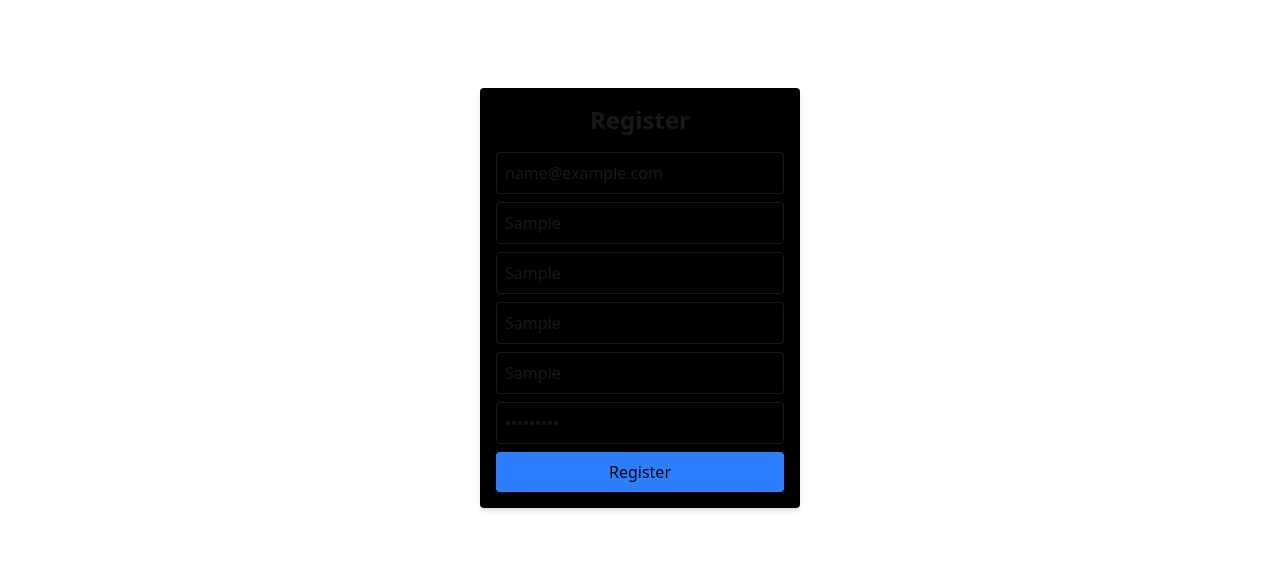
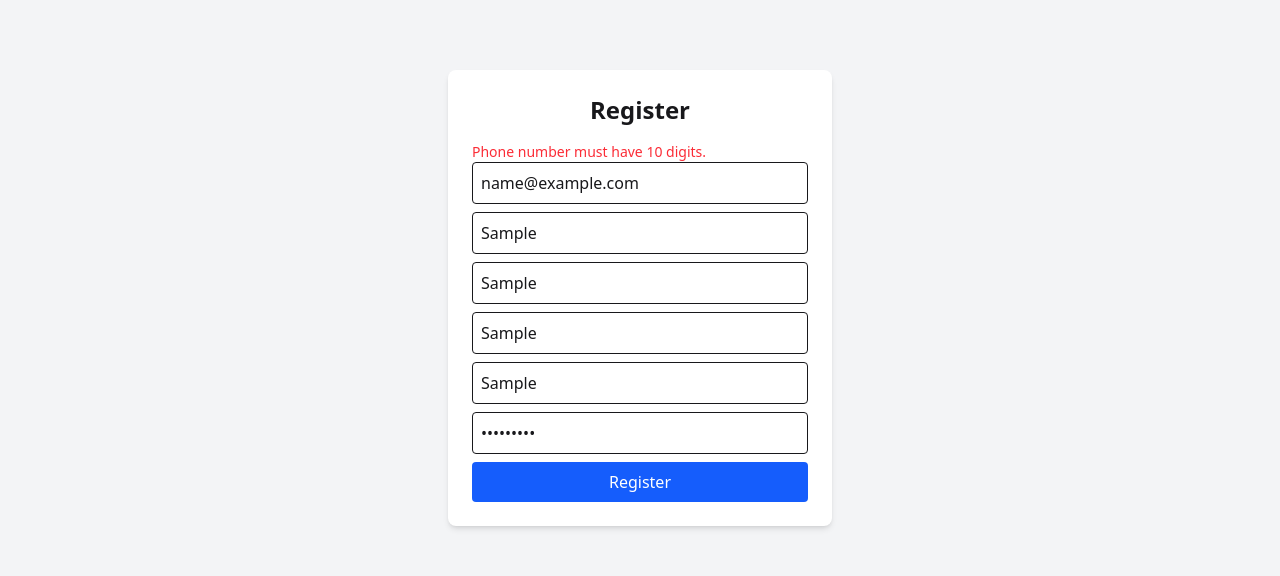
Before and after one commit to A67-JS-FinalProject/Event-Calendar-Project, a React (Vite) app in the folder event-calendar/: page /register in a window 1280 px wide. Both pictures are taken after typing "name@example.com", "Sample", "Sample", "Sample", "Sample", "Sample123" into the empty fields and a click on the button "Register". Shown: the part 190-766 px from the top of the page. Built offline with nearby package versions, Linux system fonts and the light colour scheme; no server answers.

Commit message:
Implement form validation and error handling in Register component

```diff
--- a/event-calendar/src/components/Register/Register.jsx
+++ b/event-calendar/src/components/Register/Register.jsx
@@ -14,98 +14,90 @@ const Register = () => {
   const [lastName, setLastName] = useState("");
   const [phoneNumber, setPhoneNumber] = useState("");
   const [password, setPassword] = useState("");
+  const [errors, setErrors] = useState({});
+  const { setAppState } = useContext(AppContext);
+  const navigate = useNavigate();
 
-  const { setAppState } = useContext(AppContext);
+  const validateFields = () => {
+    let valid = true;
+    let newErrors = {};
 
-  const navigate = useNavigate();
+    if (!email) {
+      newErrors.email = "Email is required.";
+      valid = false;
+    } else if (!/\S+@\S+\.\S+/.test(email)) {
+      newErrors.email = "Invalid email format.";
+      valid = false;
+    }
+    if (!username) {
+      newErrors.username = "Username is required."
+      valid = false;
+    }
+    else if (!username || username.length < 3 || username.length > 30) {
+      newErrors.username = "Username must be between 3 and 30 characters.";
+      valid = false;
+    }
+    if (!firstName || firstName.length < 1 || firstName.length > 30) {
+      newErrors.firstName = "First name must be between 1 and 30 characters.";
+      valid = false;
+    }
+    if (!lastName || lastName.length < 1 || lastName.length > 30) {
+      newErrors.lastName = "Last name must be between 1 and 30 characters.";
+      valid = false;
+    }
+    if (!phoneNumber || !/^\d{10}$/.test(phoneNumber)) {
+      newErrors.phoneNumber = "Phone number must have 10 digits.";
+      valid = false;
+    }
+    if (!password || password.length < 8 || password.length > 30) {
+      newErrors.password = "Password must be between 8 and 30 characters.";
+      valid = false;
+    }
+
+    setErrors(newErrors);
+    return valid;
+  };
 
   const handleRegister = async (e) => {
     e.preventDefault();
+    if (!validateFields()) return;
+
     try {
       const user = await registerUser(email, password);
-      console.log(user);
-
       const token = await getIdToken(user);
 
       setAppState({
         user: user.email,
         userData: { email, username },
-        token: token,
+        token,
       });
 
-      const createdUser = await createUser(
-        email,
-        username,
-        firstName,
-        lastName,
-        phoneNumber
-      );
-      if (!createdUser) {
-        console.error("User creation failed");
-        return;
-      }
+      const createdUser = await createUser(email, username, firstName, lastName, phoneNumber);
+      if (!createdUser) throw new Error("User creation failed.");
 
       navigate("/home");
-      console.log(`Token: ${user}`);
+      console.log(`User registered successfully: ${user.email}`);
     } catch (error) {
-      console.error("Error during registration:", error);
+      console.error("Error during registration:", error.message);
     }
   };
 
   return (
     <>
       <NavBarPublic />
-      <div className="flex justify-center items-center min-h-screen">
-        <form
-          className="flex flex-col p-4 w-80 bg-black shadow-md rounded"
-          onSubmit={handleRegister}
-        >
+      <div className="flex justify-center items-center min-h-screen bg-gray-100">
+        <form className="flex flex-col p-6 w-96 bg-white shadow-md rounded-lg" onSubmit={handleRegister}>
           <h2 className="text-2xl font-bold mb-4 text-center">Register</h2>
-          <input
-            type="email"
-            value={email}
-            onChange={(e) => setEmail(e.target.value)}
-            placeholder="Email"
-            className="mb-2 p-2 border rounded"
-          />
-          <input
-            type="text"
-            value={username}
-            onChange={(e) => setUsername(e.target.value)}
-            placeholder="Username"
-            className="mb-2 p-2 border rounded"
-          />
-          <input
-            type="text"
-            value={firstName}
-            onChange={(e) => setFirstName(e.target.value)}
-            placeholder="First Name"
-            className="mb-2 p-2 border rounded"
-          />
-          <input
-            type="text"
-            value={lastName}
-            onChange={(e) => setLastName(e.target.value)}
-            placeholder="Last Name"
-            className="mb-2 p-2 border rounded"
-          />
-          <input
-            type="text"
-            value={phoneNumber}
-            onChange={(e) => setPhoneNumber(e.target.value)}
-            placeholder="Phone Number"
-            className="mb-2 p-2 border rounded"
-          />
-          <input
-            type="password"
-            value={password}
-            onChange={(e) => setPassword(e.target.value)}
-            placeholder="Password"
-            className="mb-2 p-2 border rounded"
-          />
-          <button type="submit" className="p-2 bg-blue-500 text-black rounded">
-            Register
-          </button>
+          {Object.values(errors).map((err, index) => (
+            <p key={index} className="text-red-500 text-sm">{err}</p>
+          ))}
+          <input type="email" value={email} onChange={(e) => setEmail(e.target.value)} placeholder="Email" className="mb-2 p-2 border rounded" />
+          <input type="text" value={username} onChange={(e) => setUsername(e.target.value)} placeholder="Username" className="mb-2 p-2 border rounded" />
+          <input type="text" value={firstName} onChange={(e) => setFirstName(e.target.value)} placeholder="First Name" className="mb-2 p-2 border rounded" />
+          <input type="text" value={lastName} onChange={(e) => setLastName(e.target.value)} placeholder="Last Name" className="mb-2 p-2 border rounded" />
+          <input type="text" value={phoneNumber} onChange={(e) => setPhoneNumber(e.target.value)} placeholder="Phone Number" className="mb-2 p-2 border rounded" />
+          <input type="password" value={password} onChange={(e) => setPassword(e.target.value)} placeholder="Password" className="mb-2 p-2 border rounded" />
+          <button type="submit" className="p-2 bg-blue-600 text-white rounded hover:bg-blue-700 transition-all duration-200">Register</button>
         </form>
       </div>
     </>
```
